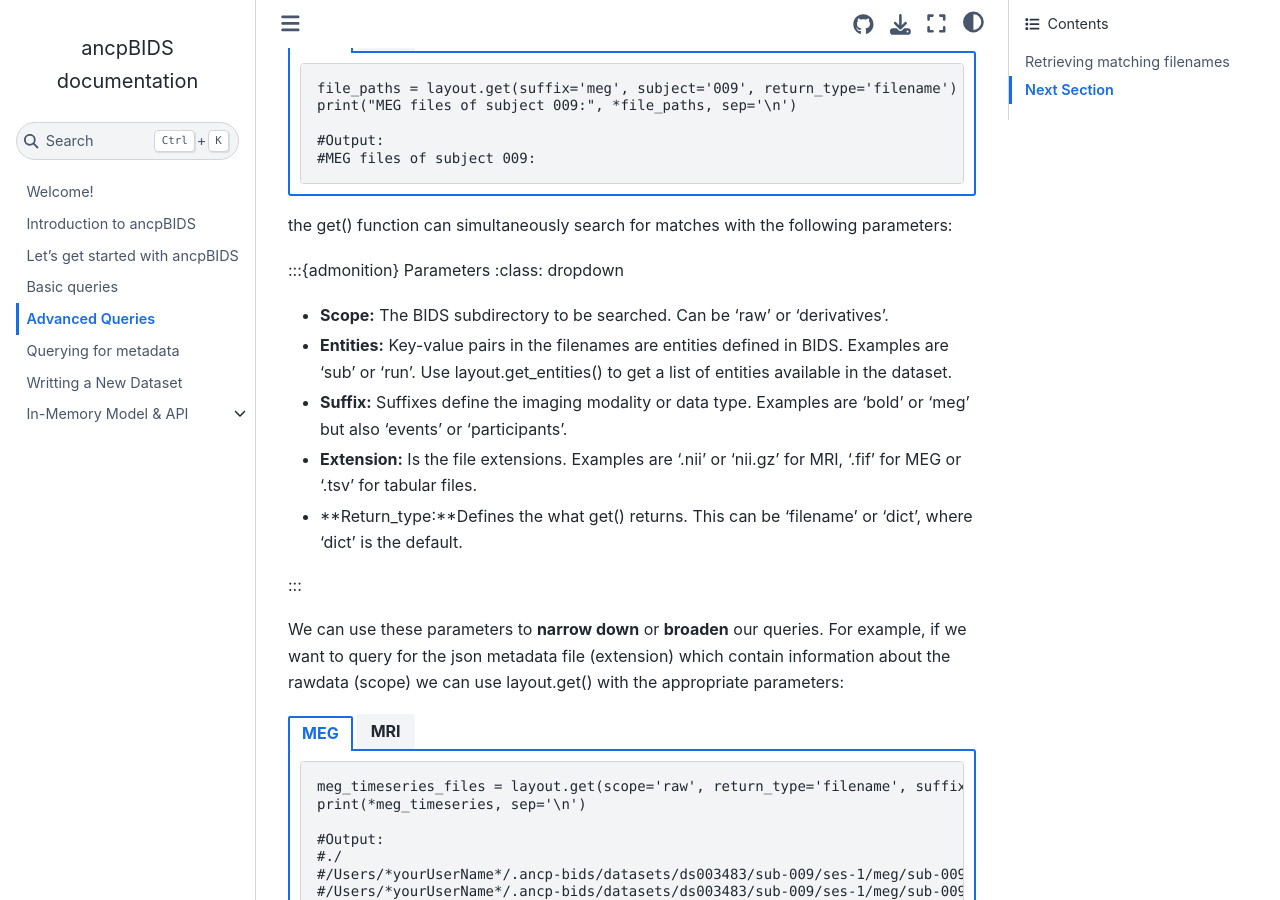
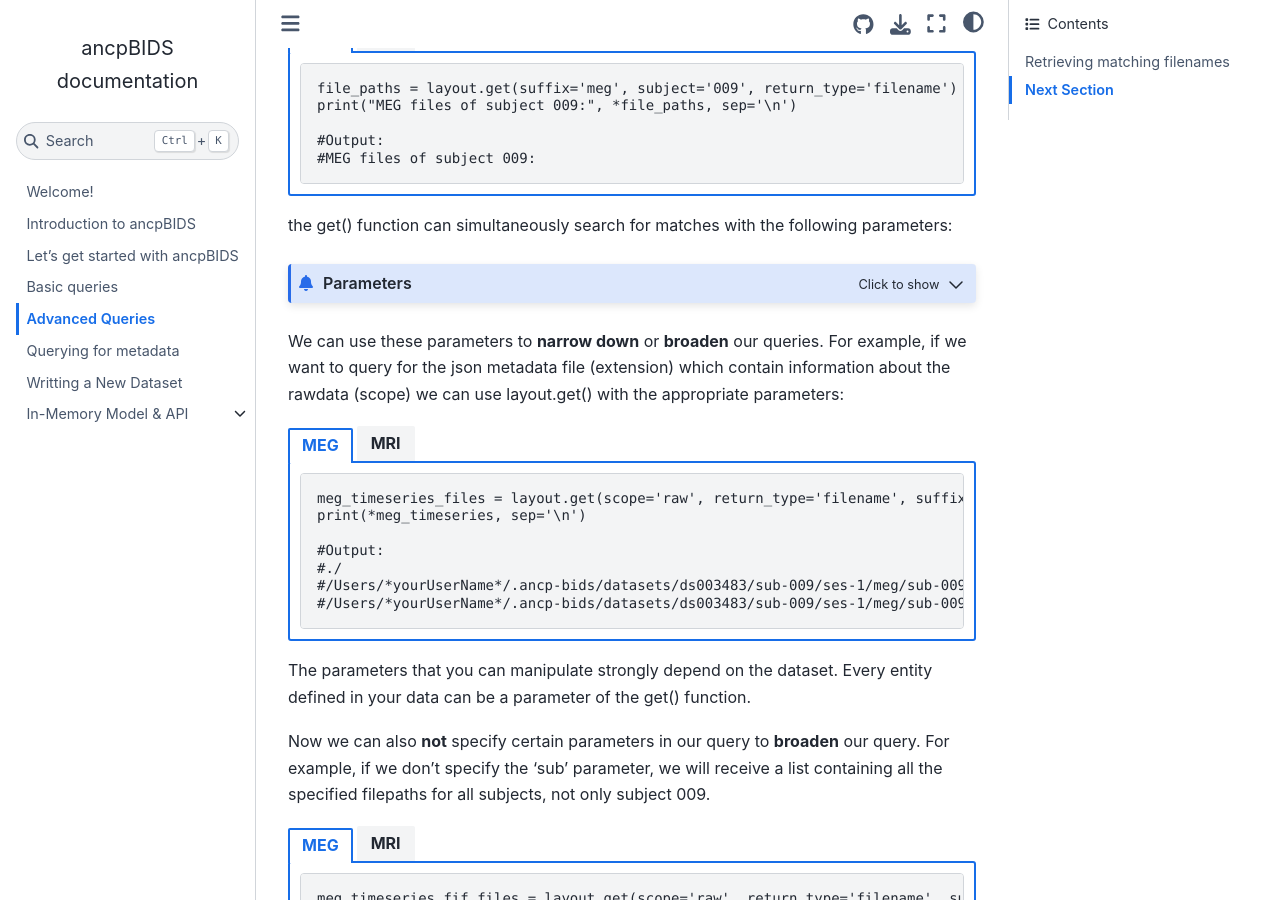
Before and after one commit to alexisbaxman/ancpbids_documentation, a Jupyter Book: the page built from book/advanced_query.md, in a window 1280 px wide and 900 px high, scrolled down 271 px. Built offline with Jupyter Book 1.0.4 settings and Sphinx 7.4.7 and the Sphinx Book theme 1.1.4, drawn with Linux system fonts in a browser that asks for light colours.

Commit message:
Update advanced_query.md

````diff
--- a/book/advanced_query.md
+++ b/book/advanced_query.md
@@ -32,7 +32,7 @@ The layout.get() function allows for more complex queries and can return a **lis
 
 the get() function can simultaneously search for matches with the following parameters:
 
-:::{admonition} Parameters
+```{admonition} Parameters
 :class: dropdown
 
 * **Scope:** The BIDS subdirectory to be searched. Can be ‘raw’ or ‘derivatives’.
@@ -41,7 +41,7 @@ the get() function can simultaneously search for matches with the following para
 * **Extension:** Is the file extensions. Examples are ‘.nii’ or ‘nii.gz’ for MRI, ‘.fif’ for MEG or '.tsv' for tabular files.
 * **Return_type:**Defines the what get() returns. This can be ‘filename’ or ‘dict’, where ‘dict’ is the default.
 
-:::
+```
 
 
 We can use these parameters to **narrow down** or **broaden** our queries. For example, if we want to query for the json metadata file (extension) which contain information about the rawdata (scope) we can use layout.get() with the appropriate parameters:
````
